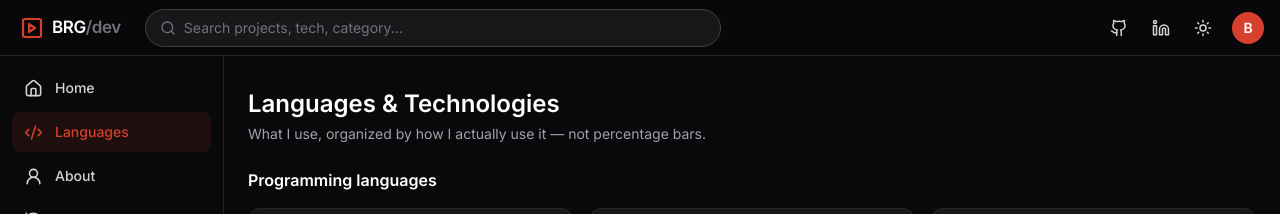
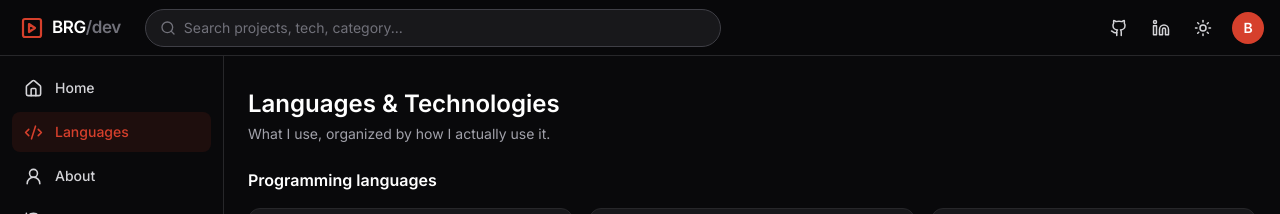
Before and after one commit to BRGOKA/PortfolioTube, a React (Vite) app: page /portfoliotube/languages in a window 1280 px wide. Shown: the top 214 px of the page. Built offline with nearby package versions, Linux system fonts and the light colour scheme.

Commit message:
Update description in Languages component

```diff
--- a/src/pages/Languages.jsx
+++ b/src/pages/Languages.jsx
@@ -6,7 +6,7 @@ export default function Languages() {
   return (
     <PageContainer
       title="Languages & Technologies"
-      description="What I use, organized by how I actually use it — not percentage bars."
+      description="What I use, organized by how I actually use it."
     >
       <section className="mb-10">
         <h2 className="mb-4 text-base font-semibold text-zinc-900 dark:text-white">
```
